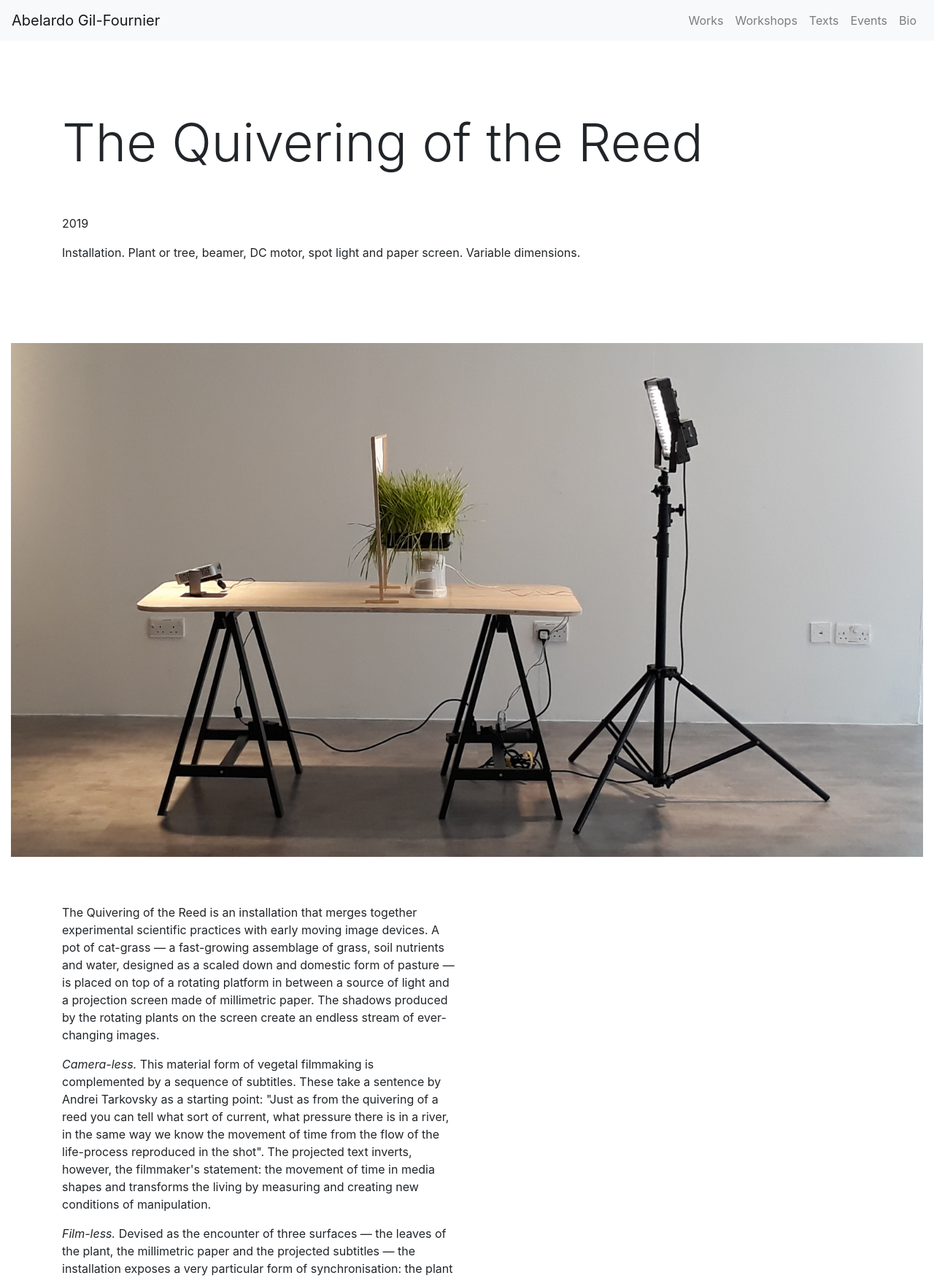
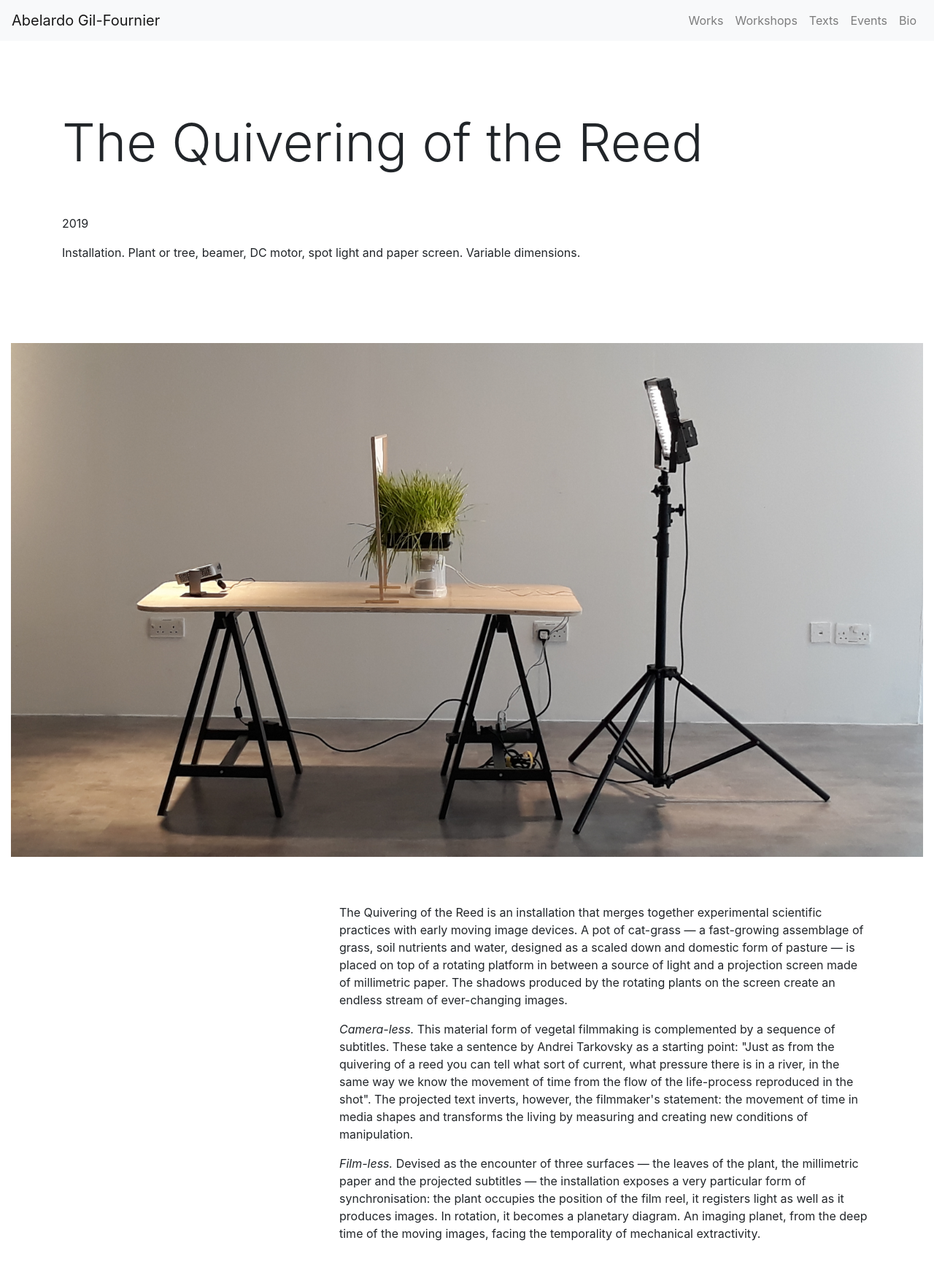
Before and after one commit to agfournier/agfournier.github.io, a Jekyll site: the page built from quivering.md, in a window 1280 px wide. Shown: the top 1751 px of the page at 73% size. Built offline with Jekyll 4.4.1, drawn with Linux system fonts in a browser that asks for light colours; our own code applies the rules of GitHub Pages for plain Markdown files; grey boxes are pictures that could not be loaded.

Commit message:
Add files via upload

```diff
--- a/quivering.md
+++ b/quivering.md
@@ -10,9 +10,11 @@ images: http://abelardogfournier.org/cms/files/projects/the-quivering-of-the-ree
 
 
 <div class="row">
-    <div class="col-md-6 col-12 en">
+   <div class="col-md-4"></div>
+    <div class="col-md-8 col-12 en">
         <p>The Quivering of the Reed is an installation that merges together experimental scientific practices with early moving image devices. A pot of cat-grass — a fast-growing assemblage of grass, soil nutrients and water, designed as a scaled down and domestic form of pasture — is placed on top of a rotating platform in between a source of light and a projection screen made of millimetric paper. The shadows produced by the rotating plants on the screen create an endless stream of ever-changing images.</p>
         <p><em>Camera-less.</em> This material form of vegetal filmmaking is complemented by a sequence of subtitles. These take a sentence by Andrei Tarkovsky as a starting point: "Just as from the quivering of a reed you can tell what sort of current, what pressure there is in a river, in the same way we know the movement of time from the flow of the life-process reproduced in the shot". The projected text inverts, however, the filmmaker's statement: the movement of time in media shapes and transforms the living by measuring and creating new conditions of manipulation.</p>
         <p><em>Film-less.</em> Devised as the encounter of three surfaces — the leaves of the plant, the millimetric paper and the projected subtitles — the installation exposes a very particular form of synchronisation: the plant occupies the position of the film reel, it registers light as well as it produces images. In rotation, it becomes a planetary diagram. An imaging planet, from the deep time of the moving images, facing the temporality of mechanical extractivity.</p>
     </div>
+    <div class="col-md-4"></div>
 </div>
```
